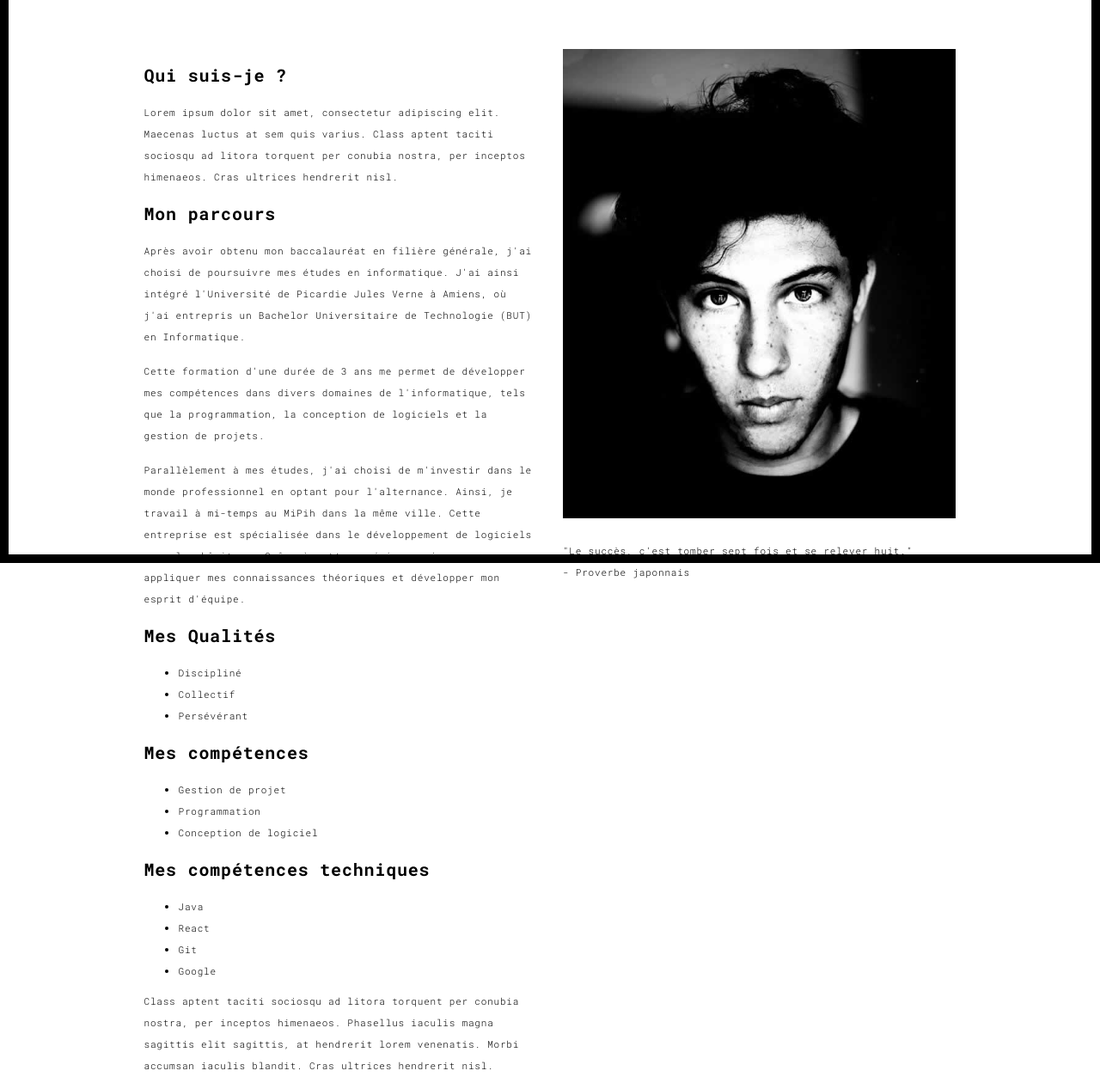
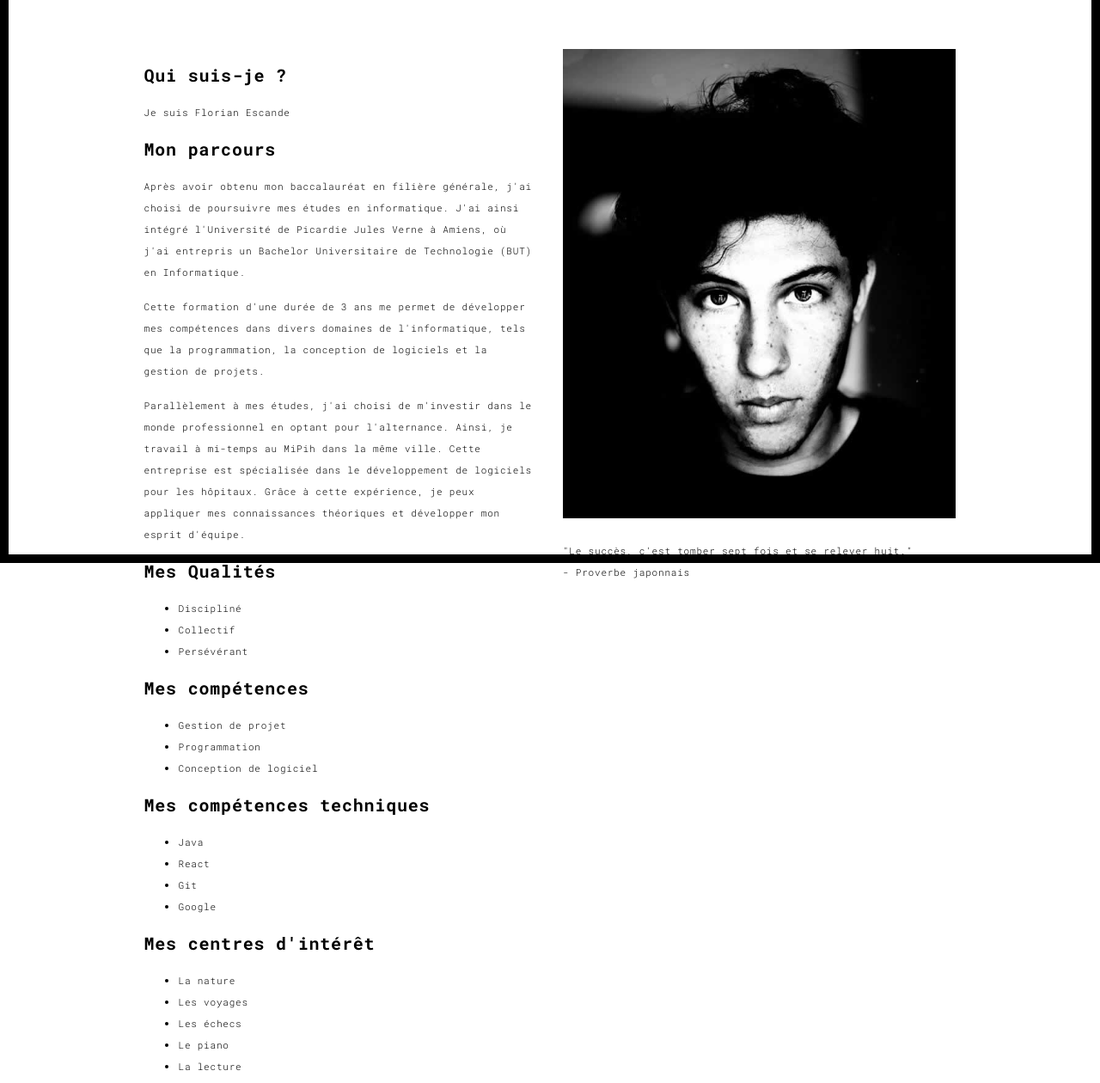
Before and after one commit to ChatColab/Portfolio, a plain HTML site: page about.html in a window 1280 px wide. Shown: the part 145-1405 px from the top of the page at 86% size. Drawn offline with Linux system fonts and the light colour scheme.

Commit message:
mes-passions

```diff
--- a/about.html
+++ b/about.html
@@ -65,10 +65,7 @@
                         <div class="row">
                             <div class="col-xs-12 col-md-6">
                                 <h3>Qui suis-je ?</h3>
-                                <p>Lorem ipsum dolor sit amet, consectetur adipiscing elit. Maecenas luctus at sem quis
-                                    varius.
-                                    Class aptent taciti sociosqu ad litora torquent per conubia nostra, per inceptos
-                                    himenaeos. Cras ultrices hendrerit nisl.</p>
+                                <p>Je suis Florian Escande</p>
                                 <h3>Mon parcours</h3>
                                 <p>Après avoir obtenu mon baccalauréat en filière générale, j'ai choisi de poursuivre mes études en informatique. J'ai ainsi intégré l'Université de Picardie Jules Verne à Amiens, où j'ai entrepris un Bachelor Universitaire de Technologie (BUT) en Informatique.</p>
                                 <p>Cette formation d'une durée de 3 ans me permet de développer mes compétences dans divers domaines de l'informatique, tels que la programmation, la conception de logiciels et la gestion de projets.</p>
@@ -91,6 +88,14 @@
                                     <li>React</li>
                                     <li>Git</li>
                                     <li>Google</li>
+                                </ul>
+                                <h3>Mes centres d'intérêt</h3>
+                                <ul>
+                                    <li>La nature</li>
+                                    <li>Les voyages</li>
+                                    <li>Les échecs</li>
+                                    <li>Le piano</li>
+                                    <li>La lecture</li>
                                 </ul>
                                 <p>
                                     Class aptent taciti sociosqu ad litora torquent per conubia nostra, per inceptos
```
